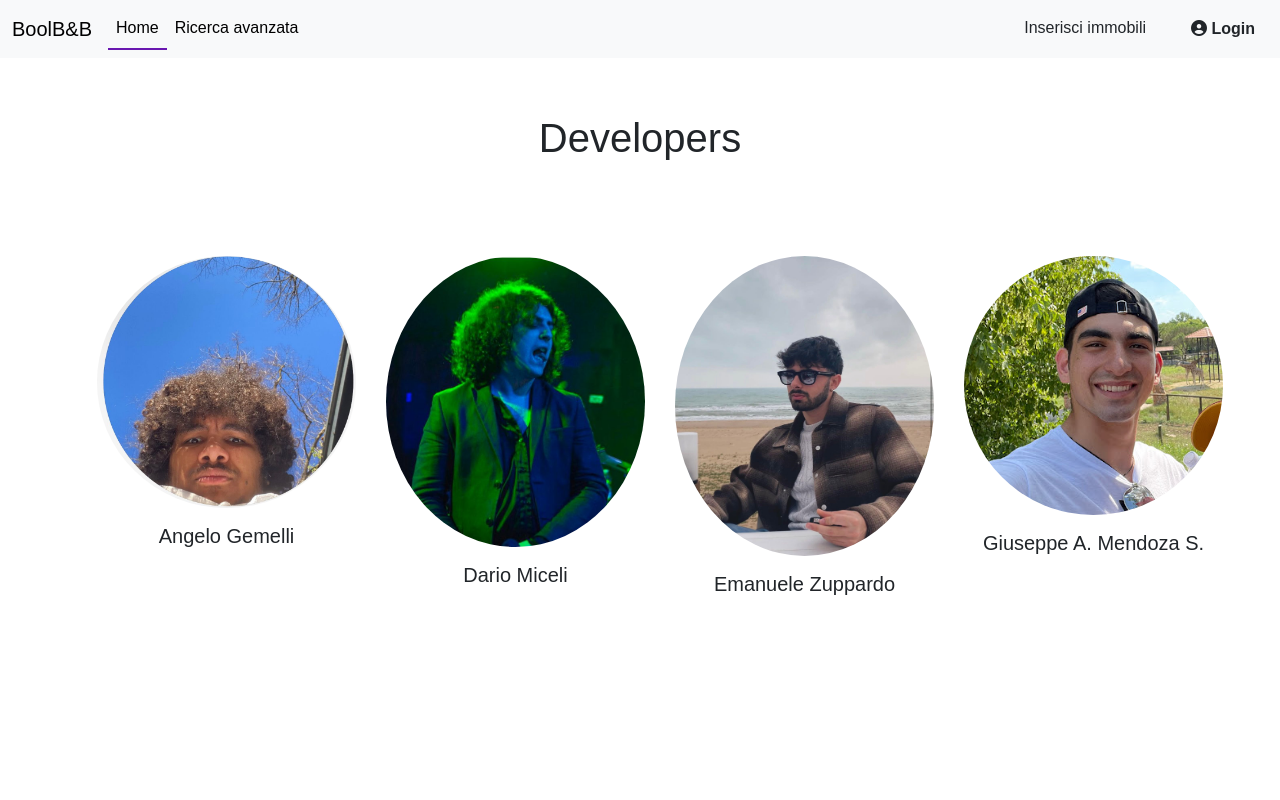
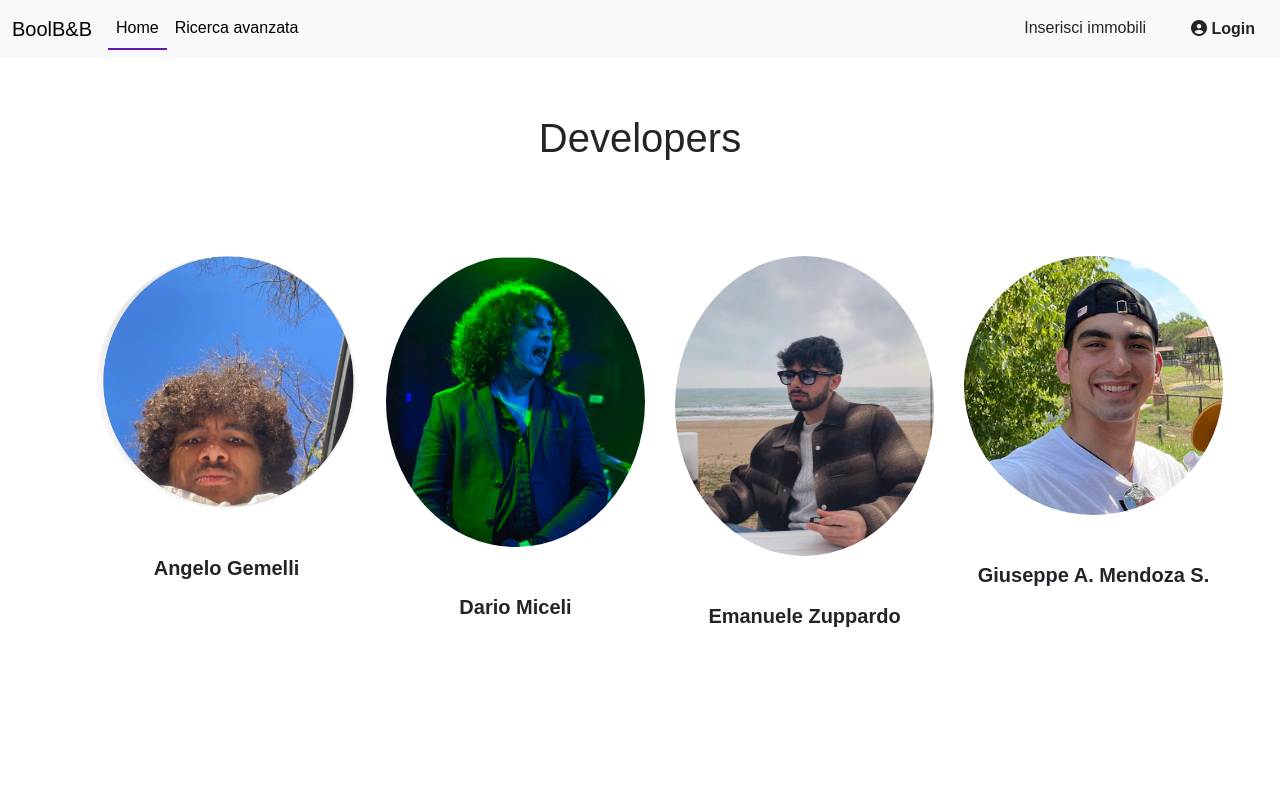
Before and after one commit to giuseppemsabino/bool_bnb_react, a React (Vite) app: page /about in a window 1280 px wide. Shown: the top 800 px of the page. Built offline with nearby package versions, Linux system fonts and the light colour scheme; no server answers; a web font is replaced by a local one.

Commit message:
aboutPage fixed

```diff
--- a/src/assets/css/index.css
+++ b/src/assets/css/index.css
@@ -269,6 +269,9 @@ input[type="range"]::-webkit-slider-thumb:focus {
   border-radius: 50%;
   max-height: 300px;
 }
+.team-card :hover{
+
+}
 
 main {
   min-height: 100vh;
--- a/src/pages/AboutUsPage.jsx
+++ b/src/pages/AboutUsPage.jsx
@@ -5,44 +5,44 @@ export default function AboutUsPage() {
             <h1>Developers</h1>
         </div>
       <div className="d-flex justify-content-around us-section">
-        <div className="card team-card col-3">
+        <div className=" team-card col-3">
           <img
             src="src/assets/img/angelo.jpg"
             className="card-img-top"
             alt="..."
           />
           <div className="card-body text-center">
-            <h5 className="card-title">Angelo Gemelli</h5>
+            <h5 className="card-title mt-5"><strong> Angelo Gemelli </strong></h5>
           </div>
         </div>
-        <div className="card team-card col-3">
+        <div className=" team-card col-3">
           <img
             src="src/assets/img/dario.jpg"
             className="card-img-top"
             alt="..."
           />
           <div className="card-body text-center">
-            <h5 className="card-title">Dario Miceli</h5>
+            <h5 className="card-title mt-5"><strong> Dario Miceli </strong></h5>
           </div>
         </div>
-        <div className="card team-card col-3">
+        <div className=" team-card col-3">
           <img
             src="src/assets/img/ema.jpg"
             className="card-img-top"
             alt="..."
           />
           <div className="card-body text-center">
-            <h5 className="card-title">Emanuele Zuppardo</h5>
+            <h5 className="card-title mt-5"><strong> Emanuele Zuppardo </strong></h5>
           </div>
         </div>
-        <div className="card team-card col-3">
+        <div className=" team-card col-3">
           <img
             src="src/assets/img/giuseppe.jpg"
             className="card-img-top"
             alt="..."
           />
           <div className="card-body text-center">
-            <h5 className="card-title">Giuseppe A. Mendoza S.</h5>
+            <h5 className="card-title mt-5"><strong> Giuseppe A. Mendoza S. </strong></h5>
           </div>
         </div>
       </div>
```
